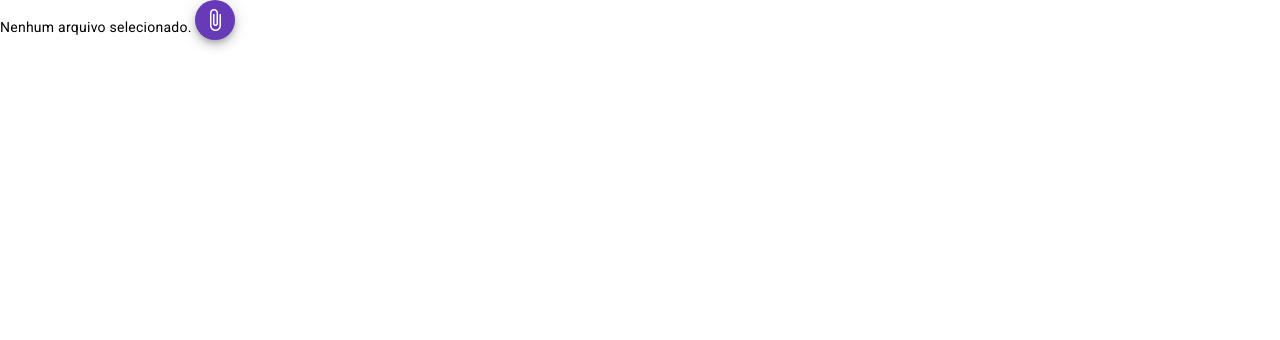
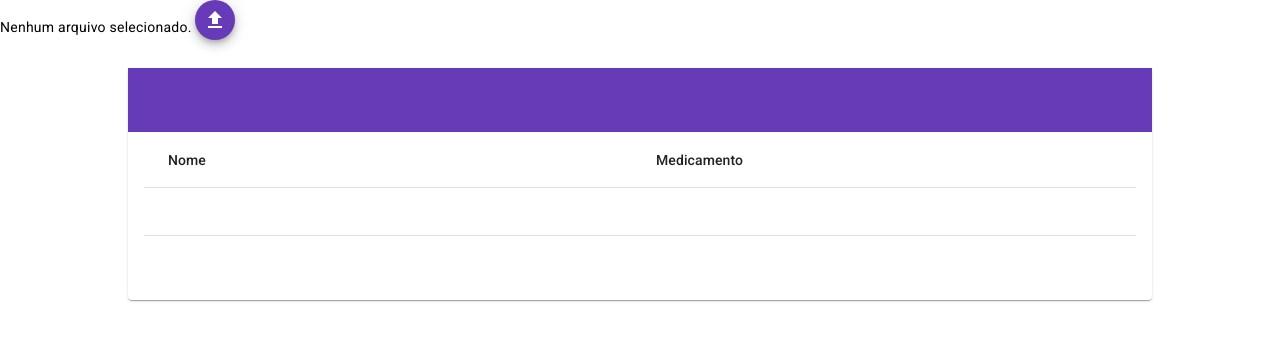
Before and after one commit to lfachiano/alto-custo, an Angular app: page / in a window 1280 px wide. Shown: the top 340 px of the page. Built offline with nearby package versions, Linux system fonts and the light colour scheme.

Commit message:
Adicionada tabela para exibição

```diff
--- a/src/app/remessa/remessa/remessa.component.css
+++ b/src/app/remessa/remessa/remessa.component.css
@@ -1,3 +1,27 @@
 .file-input {
   display: none;
 }
+
+mat-card {
+  max-width: 80%;
+  margin: 2em auto;
+  text-align: center;
+}
+
+.column-flex {
+  display: flex;
+  flex-direction: column;
+  min-width: 300px;
+}
+
+.full-width {
+  width: 100%;
+}
+
+.spinner-loading {
+  padding: 25px;
+  background: rgba(0, 0, 0, 0.15);
+  display: flex;
+  align-items: center;
+  justify-content: center;
+}
--- a/src/app/remessa/remessa/remessa.component.html
+++ b/src/app/remessa/remessa/remessa.component.html
@@ -4,10 +4,40 @@
 
 <div class="file-upload">
 
-   {{fileName || "Nenhum arquivo selecionado."}}
+   {{ nomeDoArquivo || "Nenhum arquivo selecionado." }}
 
     <button mat-mini-fab color="primary" class="upload-btn"
       (click)="fileUpload.click()">
-        <mat-icon>attach_file</mat-icon>
+        <mat-icon>file_upload</mat-icon>
     </button>
 </div>
+
+
+
+<mat-card>
+
+  <mat-toolbar color="primary">
+    <span>{{ nomeDoArquivo }}</span>
+  </mat-toolbar>
+
+  <mat-card-content>
+    <mat-table [dataSource]="dados" class="mat-table">
+
+      <!-- Coluna de Nome -->
+      <ng-container matColumnDef="nome">
+        <mat-header-cell *matHeaderCellDef> Nome </mat-header-cell>
+        <mat-cell *matCellDef="let item"> {{ item[0] }} </mat-cell>
+      </ng-container>
+
+      <!-- Coluna de Medicamento -->
+      <ng-container matColumnDef="medicamento">
+        <mat-header-cell *matHeaderCellDef> Medicamento </mat-header-cell>
+        <mat-cell *matCellDef="let item"> {{ item[4] }} </mat-cell>
+      </ng-container>
+
+
+      <mat-header-row *matHeaderRowDef="colunasExibidas"></mat-header-row>
+      <mat-row *matRowDef="let row; columns: colunasExibidas;"></mat-row>
+    </mat-table>
+  </mat-card-content>
+</mat-card>
--- a/src/app/remessa/remessa/remessa.component.ts
+++ b/src/app/remessa/remessa/remessa.component.ts
@@ -11,7 +11,9 @@ type DADOS = any[][];
 })
 export class RemessaComponent {
 
-  fileName: any;
+  readonly colunasExibidas = ['nome', 'medicamento'];
+
+  nomeDoArquivo: any;
   dados: DADOS = [[], []];
 
   constructor() {}
@@ -21,7 +23,7 @@ export class RemessaComponent {
     const target: DataTransfer = <DataTransfer>(evt.target);
 
     if (target.files.length !== 1) {
-      this.fileName = `Não é possível utilizar múltiplos arquivos`;
+      this.nomeDoArquivo = `Não é possível utilizar múltiplos arquivos`;
       throw new Error('Não é possível utilizar múltiplos arquivos');
     }
 
@@ -36,7 +38,7 @@ export class RemessaComponent {
       //recupera a primeira planilha
       const nomeDaPlanilha: string = arquivo.SheetNames[0];
       const planilha: XLSX.WorkSheet = arquivo.Sheets[nomeDaPlanilha];
-      this.fileName = nomeDaPlanilha;
+      this.nomeDoArquivo = nomeDaPlanilha;
 
       //converte o arquivo em array
       this.dados = <DADOS>(XLSX.utils.sheet_to_json(planilha, { header: 1 }));
```
Also changed, not shown: src/app/remessa/remessa.module.ts (+7 -0 lines).
